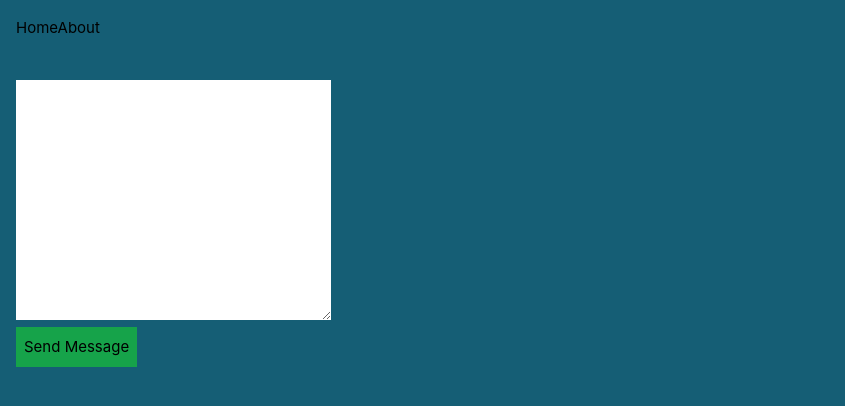
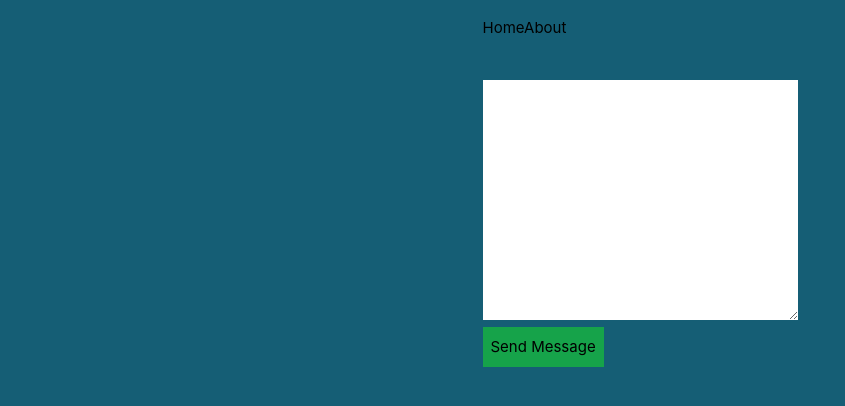
Before and after one commit to CarolinaMargiotti/characterwritting, a Vue app: page / in a window 1280 px wide. Shown: the top 406 px of the page, without its empty margins (0-845 px from the left). Built offline with nearby package versions, Linux system fonts and the light colour scheme.

Commit message:
centralized layout

```diff
--- a/src/App.vue
+++ b/src/App.vue
@@ -3,6 +3,7 @@ import { RouterLink, RouterView } from "vue-router";
 </script>
 
 <template>
+	<div class="grid justify-center">
 		<header>
 			<div class="wrapper">
 				<nav>
@@ -13,4 +14,5 @@ import { RouterLink, RouterView } from "vue-router";
 		</header>
 
 		<RouterView />
+	</div>
 </template>
--- a/src/assets/baseTw.css
+++ b/src/assets/baseTw.css
@@ -636,6 +636,10 @@ video {
   justify-content: flex-end;
 }
 
+.justify-center {
+  justify-content: center;
+}
+
 .justify-items-end {
   justify-items: end;
 }
```
Lines whose indentation alone changed are shown as unchanged.
